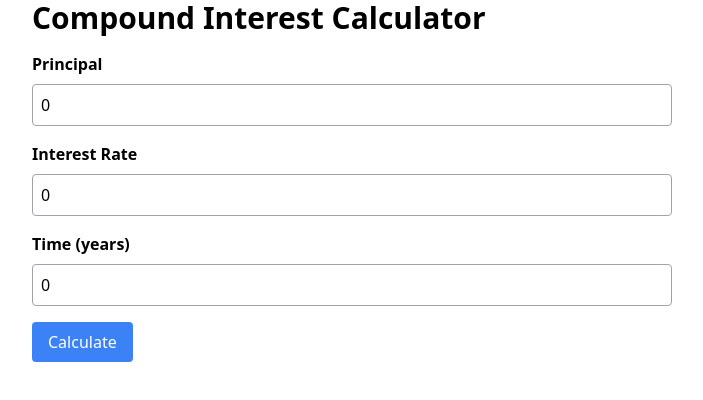
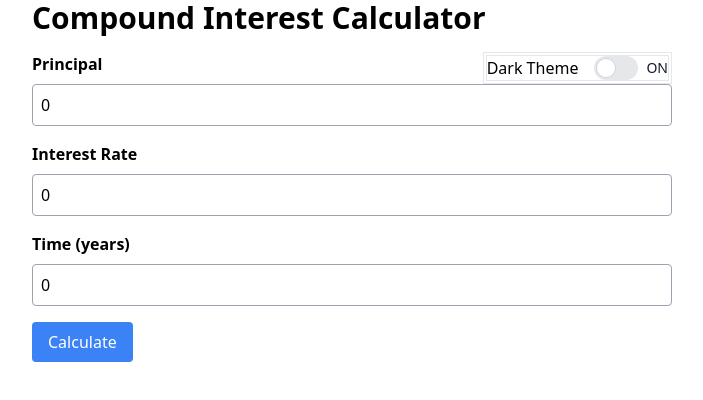
Before and after one commit to almaskhanwazir/real_calculator, a Next.js app: page /finance/compoundInterest in a window 1280 px wide. Shown: the top 400 px of the page, without its empty margins (288-991 px from the left). Built offline with nearby package versions, Linux system fonts and the light colour scheme.

Commit message:
redux and dark theme in calc

```diff
--- a/package.json
+++ b/package.json
@@ -26,6 +26,7 @@
     "react-redux": "^8.0.5",
     "recharts": "^2.5.0",
     "redux": "^4.2.1",
+    "redux-thunk": "^2.4.2",
     "tailwindcss": "^3.3.2"
   }
 }
--- /dev/null
+++ b/src/Redux/calculatorActions.js
@@ -0,0 +1,6 @@
+// actions.js
+
+export const changeTheme = (theme) => ({
+    type: 'CHANGE_THEME',
+    payload: theme
+  });
--- a/src/Redux/calculatorReducer.js
+++ b/src/Redux/calculatorReducer.js
@@ -1,14 +1,22 @@
-// counterReducer.js
+// calculatorReducer.js
 
-const initialState = { calculatorId: null };
+const initialState = {
+  calculatorTheme: {
+    backgroundColor: 'white',
+    textColor: 'black'
+  }
+};
 
-function calculatorReducer(state = initialState, action) {
+const calculatorReducer = (state = initialState, action) => {
   switch (action.type) {
-    case 'SETCALCULATORID':
-      return { calculatorId: state.calculatorId };
+    case 'CHANGE_THEME':
+      return {
+        ...state,
+        calculatorTheme: action.payload
+      };
     default:
       return state;
   }
-}
+};
 
 export default calculatorReducer;
--- a/src/Redux/store.js
+++ b/src/Redux/store.js
@@ -1,7 +1,11 @@
 // store.js
 
-import { createStore } from 'redux';
-import rootReducer from './reducers';
+import { createStore, combineReducers } from 'redux';
+import calculatorReducer from './calculatorReducer';
+
+const rootReducer = combineReducers({
+  calculator: calculatorReducer
+});
 
 const store = createStore(rootReducer);
 
--- a/src/pages/_app.js
+++ b/src/pages/_app.js
@@ -1,5 +1,14 @@
 import '@/styles/globals.css'
 
-export default function App({ Component, pageProps }) {
-  return <Component {...pageProps} />
+import {Provider} from 'react-redux';
+import store from '../Redux/store';
+
+function MyApp({Component, pageProps}) {
+  return (
+    <Provider store={store}>
+      <Component {...pageProps} />
+    </Provider>
+  );
 }
+
+export default MyApp;
--- a/src/pages/finance/compoundInterest.js
+++ b/src/pages/finance/compoundInterest.js
@@ -1,5 +1,6 @@
 import { useState } from 'react';
-import Layout from '../../components/Layout';
+import { connect } from 'react-redux';
+import { changeTheme } from '../../Redux/CalculatorActions';
 import { LineChart, Line, XAxis, YAxis, CartesianGrid, Tooltip, Legend } from 'recharts';
 import { format } from 'date-fns';
 
@@ -38,13 +39,14 @@ const options = {
   },
 };
 
-const CompoundInterest = () => {
+const CompoundInterest = ({ calculatorTheme, changeTheme }) => {
   const [principal, setPrincipal] = useState(0);
   const [interestRate, setInterestRate] = useState(0);
   const [time, setTime] = useState(0);
   const [result, setResult] = useState(0);
   const [chartData, setChartData] = useState({});
-
+  const { backgroundColor, textColor } = calculatorTheme;
+  const [isDarkMode, setIsDarkMode] = useState(false);
   const handleSubmit = (event) => {
     event.preventDefault();
 
@@ -59,7 +61,7 @@ const CompoundInterest = () => {
       interest = amount - principal;
       data.push(interest.toFixed(2));
     }
-debugger
+
     setResult(interest.toFixed(2));
     setChartData(getChartData(data));
   };
@@ -71,10 +73,43 @@ debugger
     }));
   };
 
+  const handleThemeChange = () => {
+    const newBackgroundColor = backgroundColor === 'white' ? 'black' : 'white';
+    const newTextColor = textColor === 'black' ? 'white' : 'black';
+    setIsDarkMode(!isDarkMode);
+    changeTheme({ backgroundColor: newBackgroundColor, textColor: newTextColor });
+  };
+
   return (
 
-      <div id="compoundInterest" className="max-w-2xl mx-auto px-4">
+    <div id="compoundInterest" className="max-w-2xl mx-auto px-4" style={{ backgroundColor, color: textColor }}>
+
       <h1 className="text-3xl font-bold mb-4">Compound Interest Calculator</h1>
+      {/* <button onClick={handleThemeChange} className={`bg-${isDarkMode ? 'gray-200' : 'blue-500'} ml-8 text-white py-2 px-4 rounded hover:bg-${isDarkMode ? 'gray-500' :'blue-600'}`}>Toggle Theme</button> */}
+
+      <div className={`border-double border-4 border-${textColor}-600 flex float-right`}>
+
+        <p class="">Dark Theme</p>
+        <label class="ml-4 inline-flex relative items-center cursor-pointer">
+          <input
+            type="checkbox"
+            className="sr-only peer"
+            checked={isDarkMode}
+            readOnly
+          />
+          <div
+            onClick={() => {
+              handleThemeChange(!isDarkMode);
+            }}
+            className="w-11 h-6 bg-gray-200 rounded-full peer  peer-focus:ring-green-300  peer-checked:after:translate-x-full peer-checked:after:border-white after:content-[''] after:absolute after:top-0.5 after:left-[2px] after:bg-white after:border-gray-300 after:border after:rounded-full after:h-5 after:w-5 after:transition-all peer-checked:bg-green-600"
+          ></div>
+          <span className="ml-2 text-sm font-medium text-gray-900">
+            ON
+                    </span>
+        </label>
+
+
+      </div>
       <form onSubmit={handleSubmit}>
         <div className="mb-4">
           <span htmlFor="principal" className="block font-bold mb-2">Principal</span>
@@ -132,4 +167,12 @@ debugger
   );
 };
 
-export default CompoundInterest;
+const mapStateToProps = (state) => ({
+  calculatorTheme: state.calculator.calculatorTheme
+});
+
+const mapDispatchToProps = {
+  changeTheme
+};
+
+export default connect(mapStateToProps, mapDispatchToProps)(CompoundInterest);
--- a/src/pages/finance/index.js
+++ b/src/pages/finance/index.js
@@ -30,7 +30,7 @@ const Finance = () => {
     setIsOpen(true);
   }
   function closePopup() {
-    debugger
+
     setIsOpen(false);
   }
 
```
Also changed, not shown: src/Redux/reducers.js (+6 -4 lines), 1 other file (tests, documents, lock files or other folders). Lines whose indentation alone changed are shown as unchanged.
